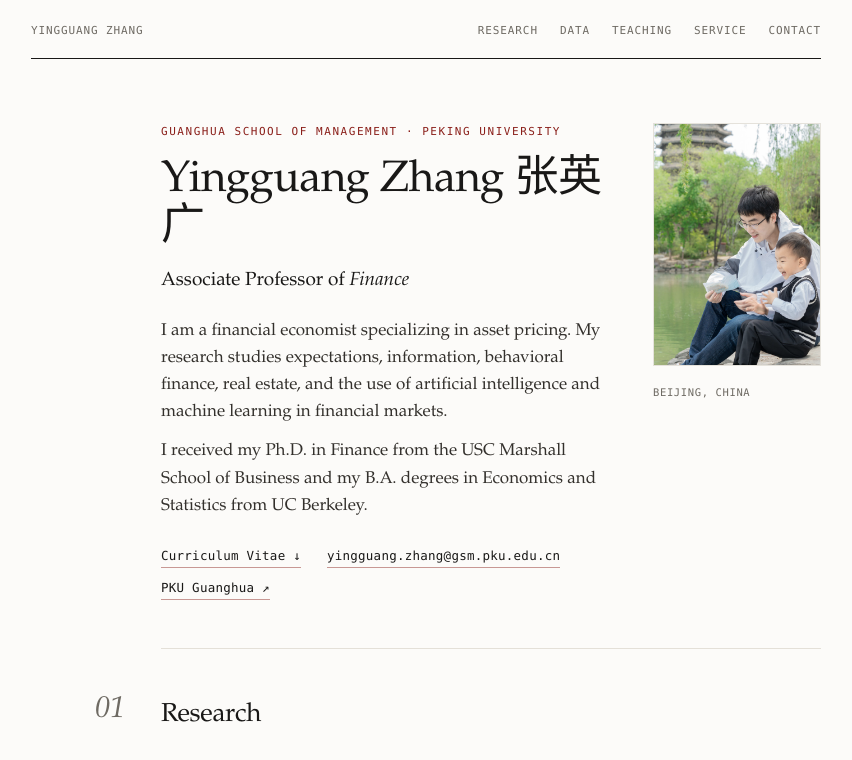
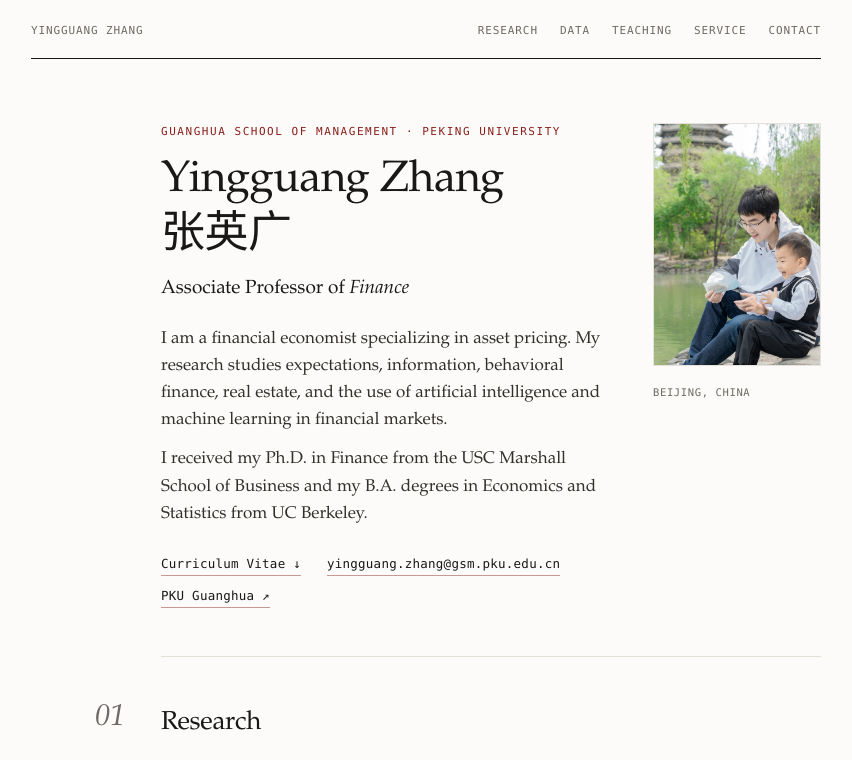
Before and after one commit to YG-Chueng/YG-Chueng.github.io, a plain HTML site: page index.html in a window 1280 px wide. Shown: the top 760 px of the page, without its empty margins (214-1066 px from the left). Drawn offline with Linux system fonts and the light colour scheme.

Commit message:
Place Chinese name on its own line

```diff
--- a/index.html
+++ b/index.html
@@ -126,6 +126,10 @@
     line-height: 1.08;
     letter-spacing: -0.01em;
     margin-bottom: 14px;
+  }
+  h1 [lang="zh-Hans"] {
+    display: block;
+    margin-top: 0.18em;
   }
   .role { font-size: 19px; line-height: 1.5; margin-bottom: 22px; }
   .role em { font-style: italic; }
```
